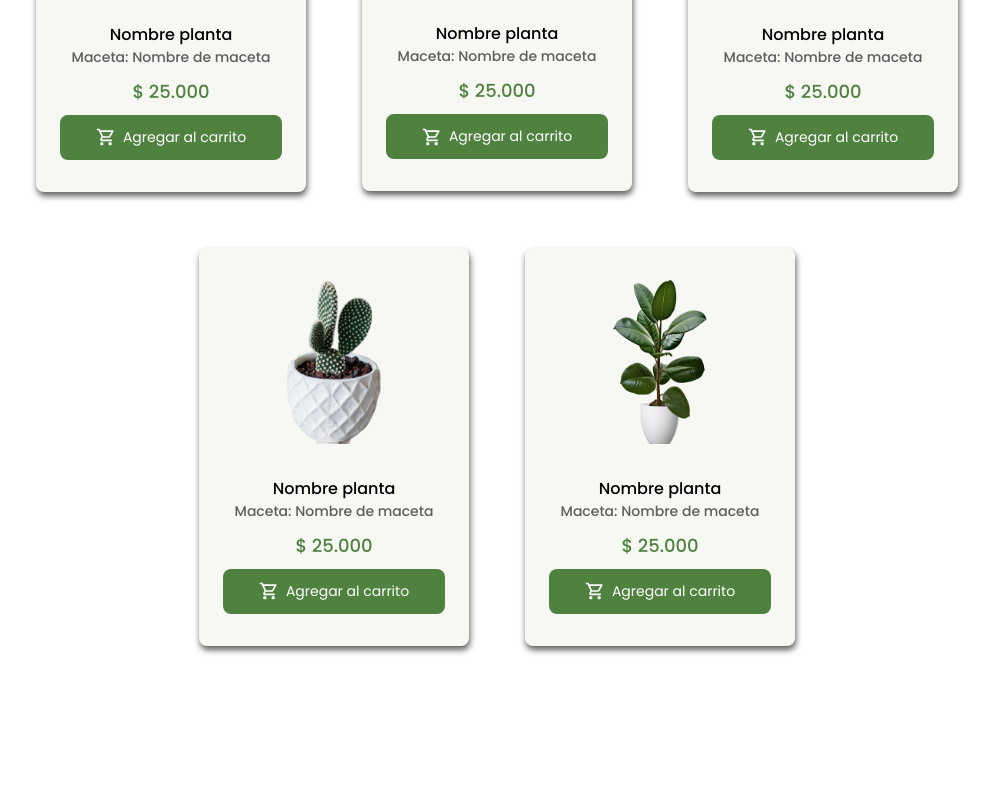
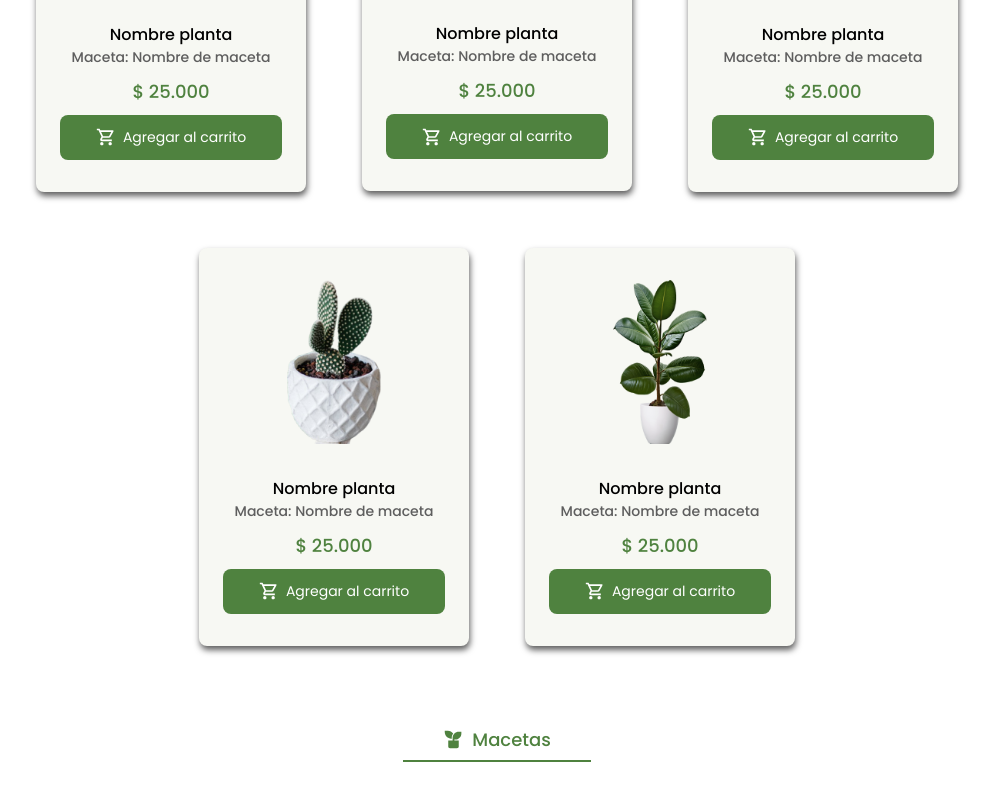
Before and after one commit to FazeElian/verdant-echo, a React (Vite) app: page / in a window 1280 px wide. Shown: the part 1755-2555 px from the top of the page, without its empty margins (143-1138 px from the left). Before the commit the page ends 2449 px from the top, so only its background shows below. Built offline with nearby package versions, Linux system fonts and the light colour scheme.

Commit message:
add: props to title section home component

```diff
--- a/src/components/TitleSection.tsx
+++ b/src/components/TitleSection.tsx
@@ -1,15 +1,18 @@
 // Styles
+import React from "react";
 import "../assets/css/components/TitleSection.css";
 
-// React icons
-import { PiPlantFill } from "react-icons/pi";
+type TitleSectionType = {
+    svg: React.ComponentType
+    title: string
+}
 
-const TitleSection = () => {
+const TitleSection = (props: TitleSectionType) => {
     return (
         <div className="cont-title-section">
             <div className="title-section">
-                <PiPlantFill />
-                Plantas
+                <props.svg />
+                {props.title}
             </div>
         </div>
     )
--- a/src/views/HomeView.tsx
+++ b/src/views/HomeView.tsx
@@ -1,13 +1,24 @@
 import { BannerPlants } from "../components/BannerPlants"
 import { TitleSection } from "../components/TitleSection"
 import { Gallery } from "../components/Gallery"
+
+// React icons
+import { PiPlantFill } from "react-icons/pi";
+import { RiPlantFill } from "react-icons/ri";
 
 const HomeView = () => {
     return (
         <>
             <BannerPlants />
-            <TitleSection />
+            <TitleSection
+                svg={PiPlantFill}
+                title="Plantas"
+            />
             <Gallery />
+            <TitleSection
+                svg={RiPlantFill}
+                title="Macetas"
+            />
         </>
     )
 }
```
